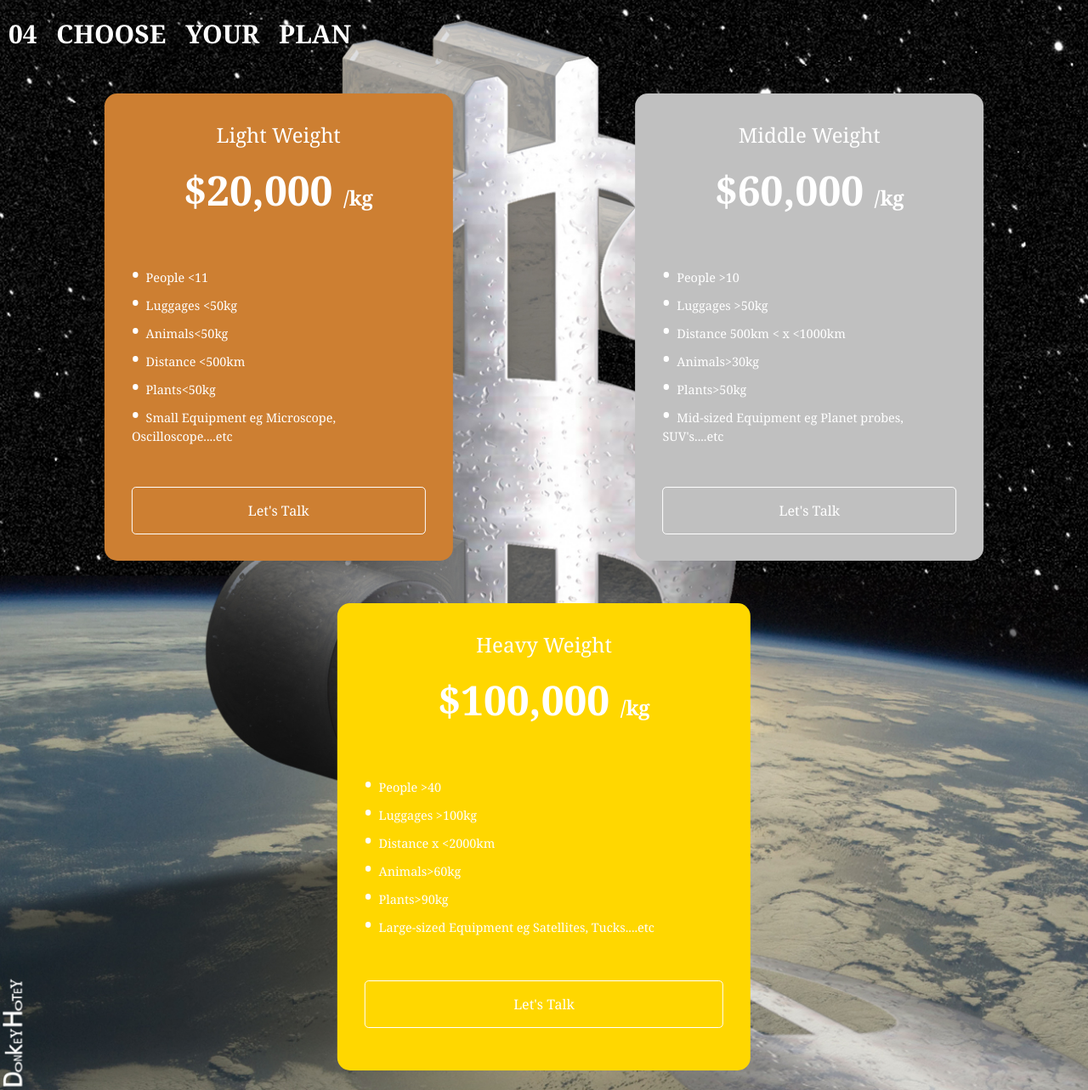
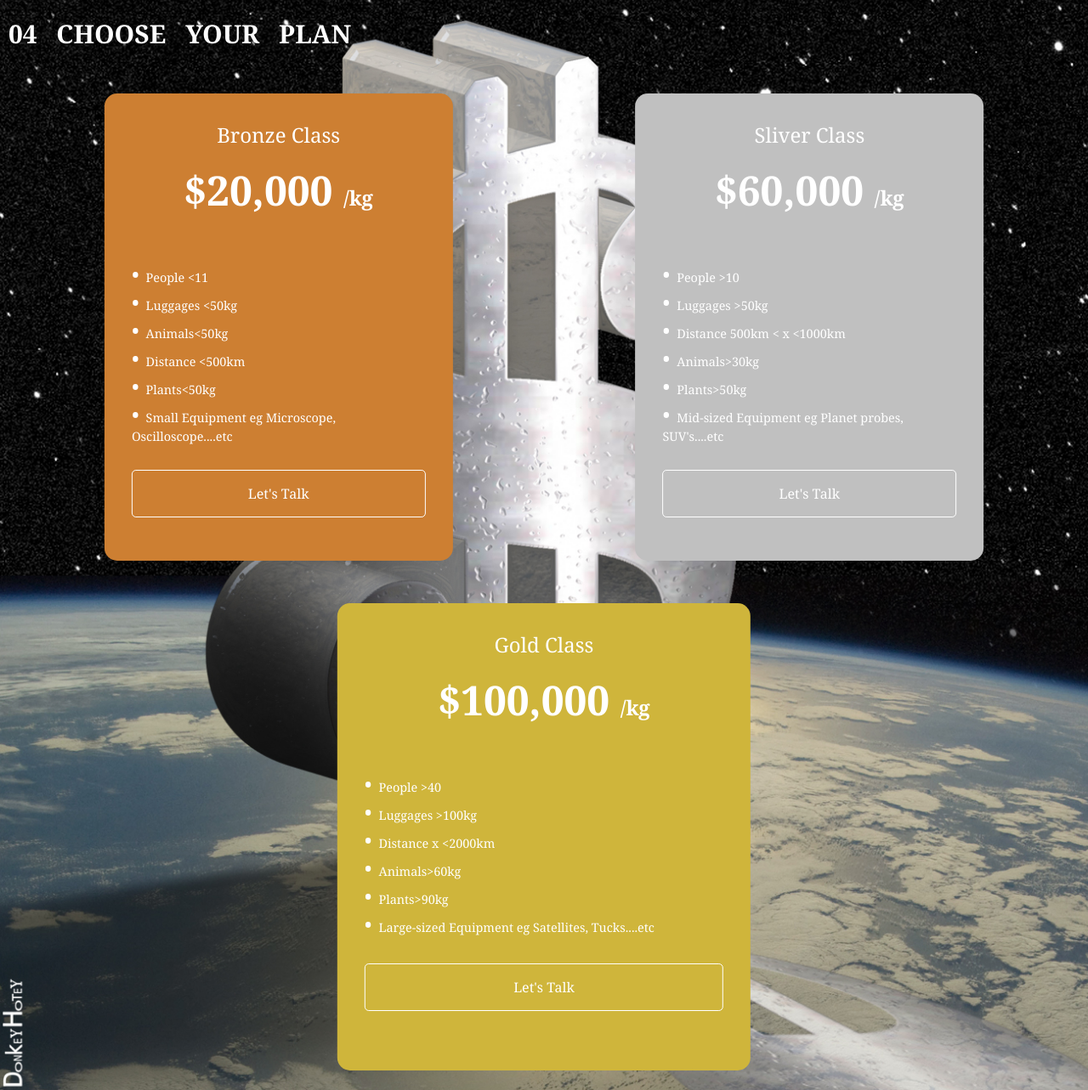
Before and after one commit to CJ2588/Upskill-GroupOne-MERGE, a plain HTML site: page pricing.html in a window 1280 px wide. Shown: the part 157-1440 px from the top of the page at 85% size. Drawn offline with Linux system fonts and the light colour scheme.

Commit message:
Color and title change

```diff
--- a/price.css
+++ b/price.css
@@ -226,7 +226,7 @@ header .nav ul li a > [aria-hidden="true"] {
 }
 
 .cards {
-    margin-top: 100px;
+    margin-top: 300px;
     display: flex;
     justify-content: space-between;
     align-items: center;
@@ -260,7 +260,7 @@ header .nav ul li a > [aria-hidden="true"] {
 }
 
 .card button{
-    margin-top: 50px;
+    margin-top: 30px;
 }
 
 #card1 {
@@ -274,7 +274,7 @@ header .nav ul li a > [aria-hidden="true"] {
 
 
 #card3 {
-    background-color: gold;
+    background-color: #cfb53b;
 }
 
 #card1 .card-btn:hover,
--- a/pricing.html
+++ b/pricing.html
@@ -55,7 +55,7 @@
         <section class="container">
             <div class="cards">
                 <div class="card active" id="card1">
-                    <h2 class="h2"> Light Weight</h2>
+                    <h2 class="h2"> Bronze Class</h2>
                     <h3 class="h3" id="light-weight price"> $20,000 <span>/kg</span></h3>
                     <ul class="catergory">
                         <li>People <11 </li>
@@ -69,7 +69,7 @@
                 </div>
 
                 <div class="card" id="card2">
-                    <h2 class="h2"> Middle Weight</h2>
+                    <h2 class="h2"> Sliver Class</h2>
                     <h3 class="h3" id="middle-weight price"> $60,000 <span>/kg</span></h3>
                     <ul class="catergory">
                         <li>People >10 </li>
@@ -83,7 +83,7 @@
                 </div>
 
                 <div class="card" id="card3">
-                    <h2 class="h2"> Heavy Weight</h2>
+                    <h2 class="h2"> Gold Class</h2>
                     <h3 class="h3" id="Heavy-weight price"> $100,000 <span>/kg</span></h3>
                     <ul class="catergory">
                         <li>People >40 </li>
```
